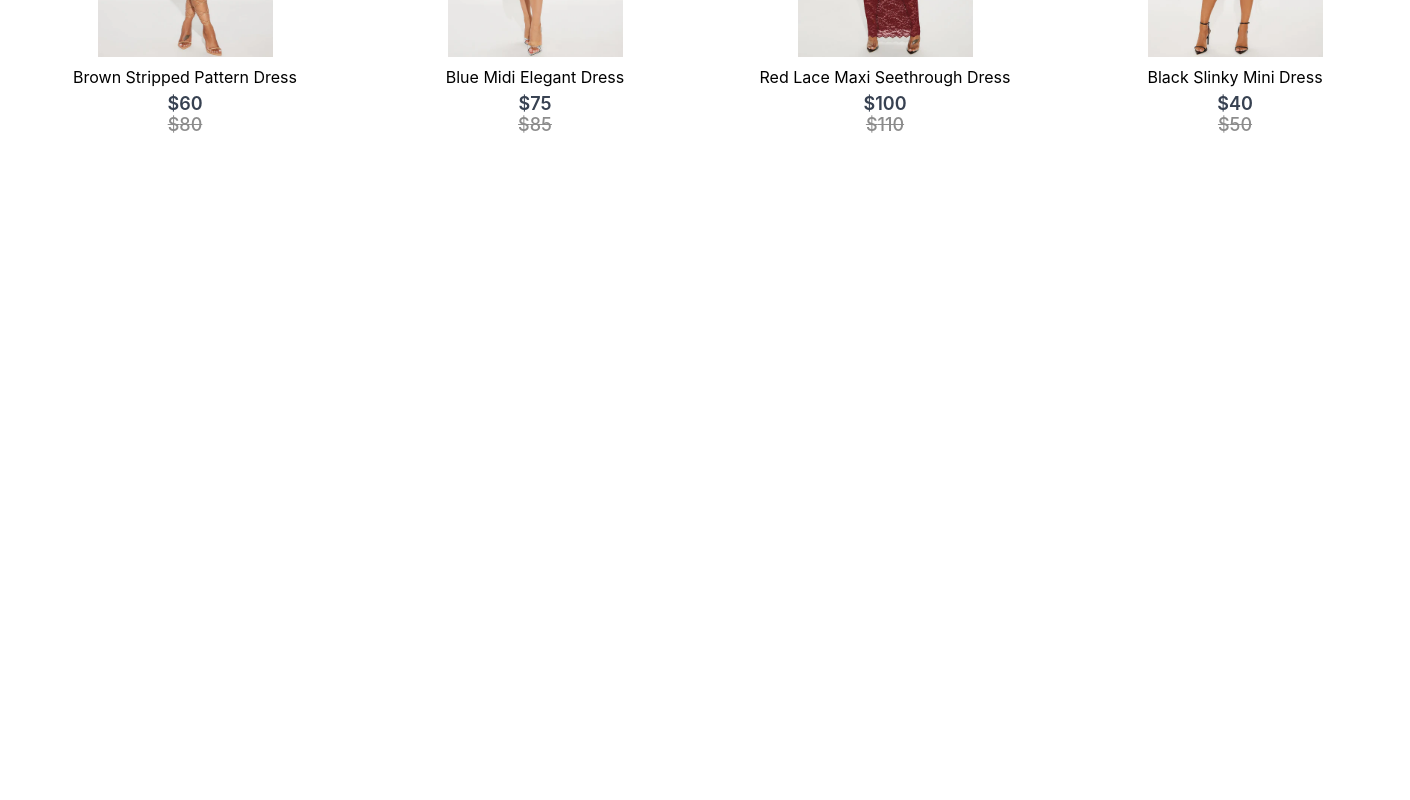
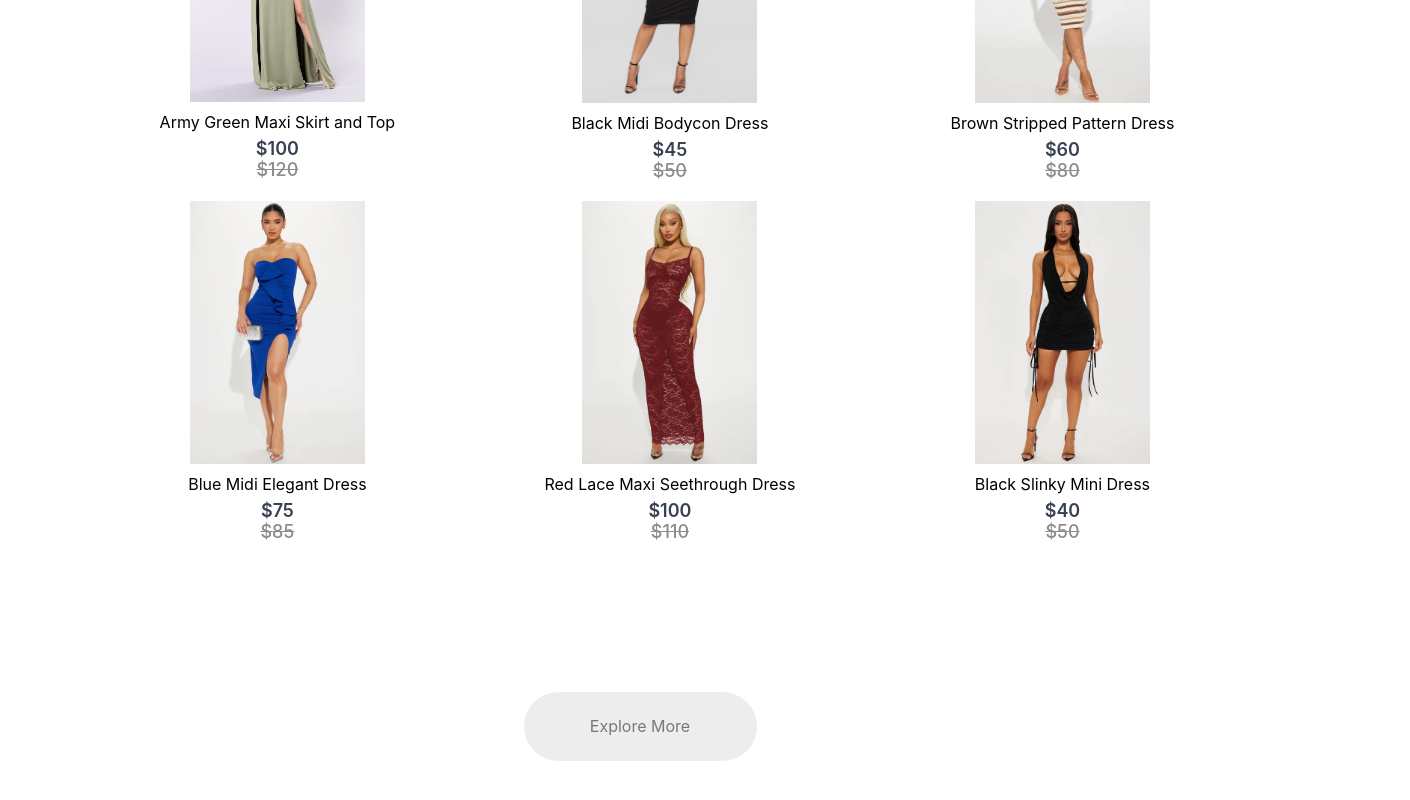
Before and after one commit to vijhan/FullStackGirlies, a React (Create React App) app in the folder fashionnova-project/: page /women in a window 1280 px wide. Shown: the part 1202-2002 px from the top of the page, 1410 px wide, since content can reach past the window. Before the commit the page ends 1475 px from the top, so only its background shows below. Built offline with nearby package versions, Linux system fonts and the light colour scheme.

Commit message:
altered css of womens

```diff
--- a/fashionnova-project/src/pages/CSS/Women.css
+++ b/fashionnova-project/src/pages/CSS/Women.css
@@ -1,5 +1,6 @@
 .shop-category{
     padding-bottom: 10%;
+    padding-left: 0px;
 }
 .shopcategory-indexSort{
     display: flex;
@@ -16,8 +17,22 @@
     font-weight: 600;
 }
 .shopcategory-products{
-    margin: 10px 10px;
     display: grid;
-    grid-template-columns: 1fr 1fr 1fr 1fr;
-    row-gap: 30px;
+    grid-template-columns: 1fr 1fr 1fr;
+    row-gap: 20px;
+    padding-left: 0px;
+    margin-left: 8%;
+    margin-top: 5%;
+
 }
+.shopcategory-loadmore{
+display: flex;
+justify-content: center;
+align-items: center;
+margin: 150px auto;
+width: 233px;
+height: 69px;
+border-radius: 75px;
+background: #ededed;
+color: #787878;
+}
--- a/fashionnova-project/src/pages/Women.jsx
+++ b/fashionnova-project/src/pages/Women.jsx
@@ -25,6 +25,9 @@ const Women = () => {
             }
             })}
           </div>
+          <div className="shopcategory-loadmore">
+            Explore More
+          </div>
         </div>
 
     </>
```
